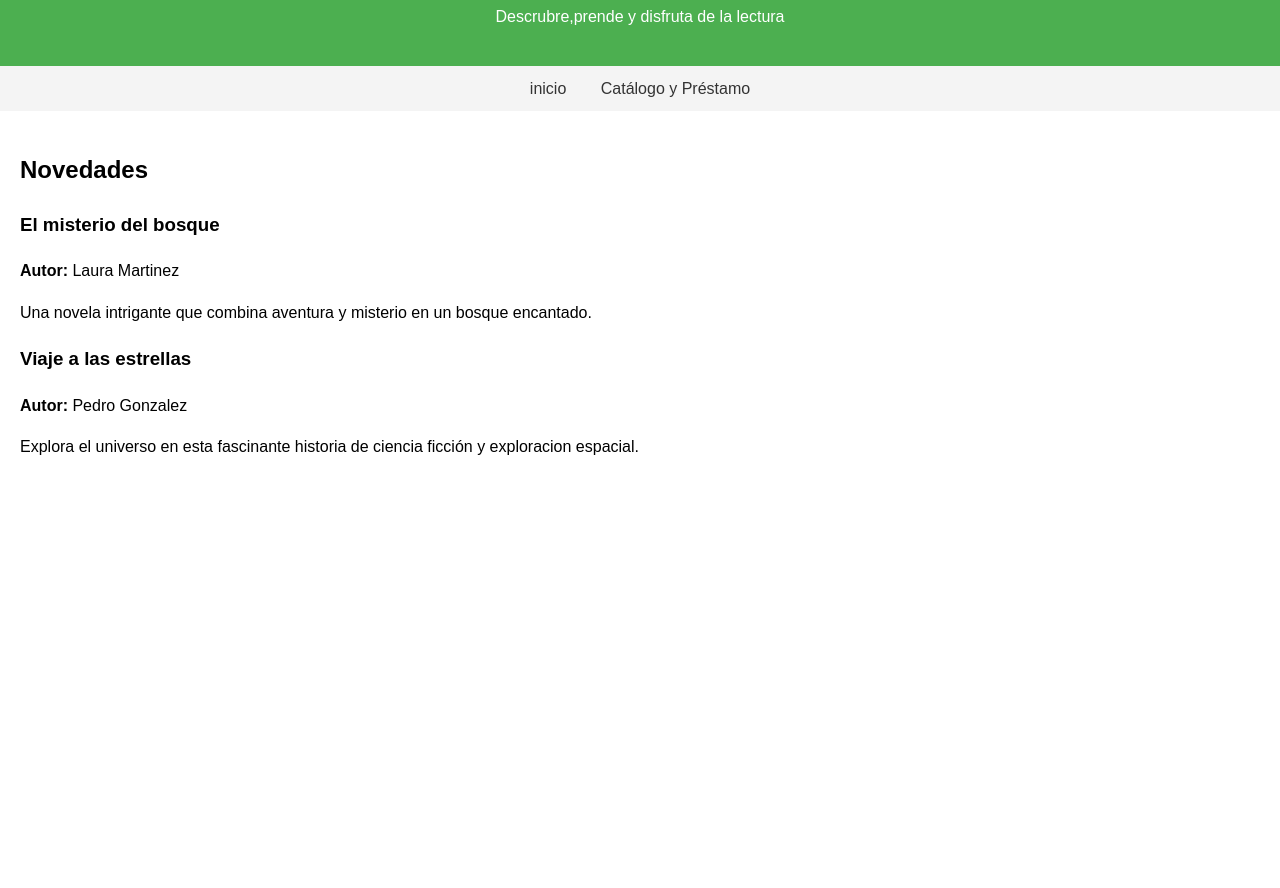
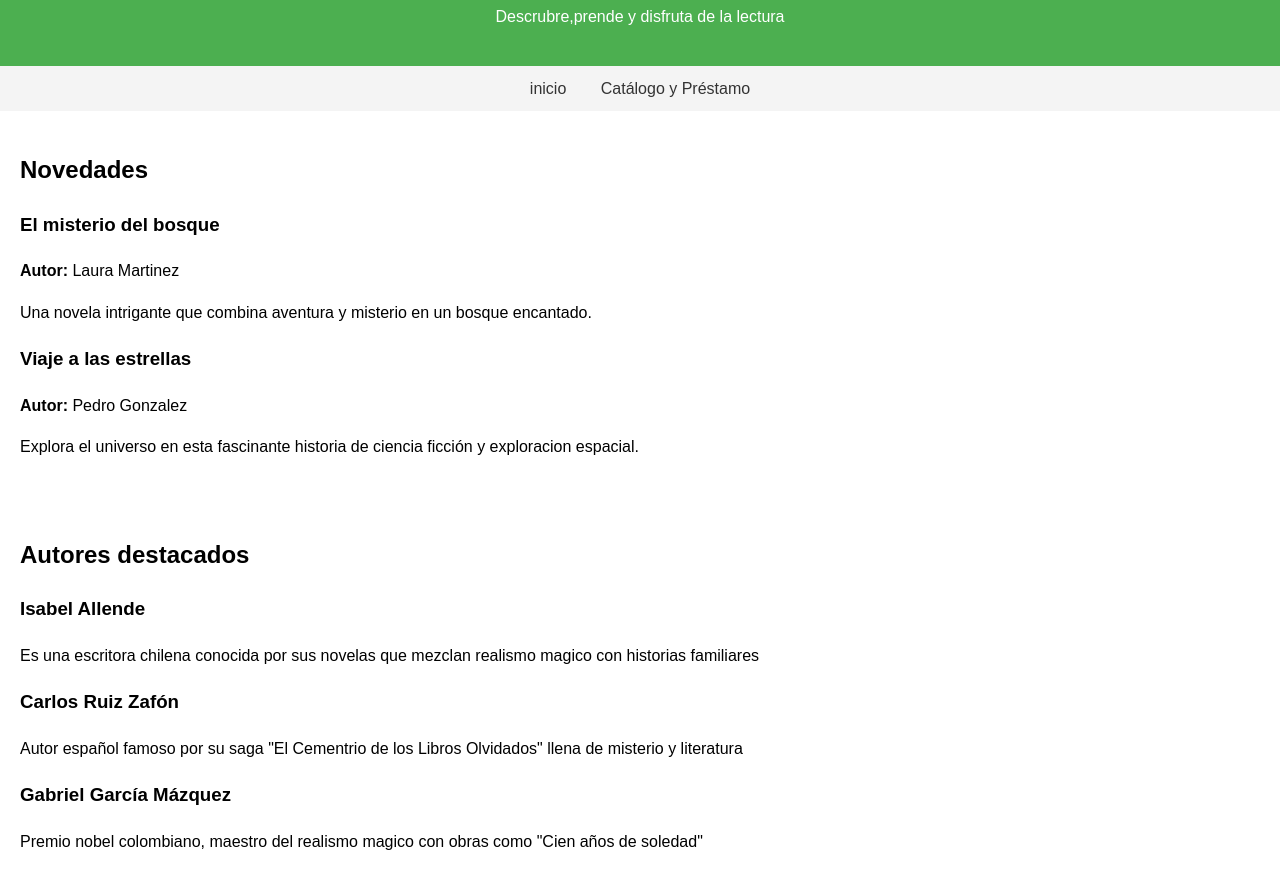
Before and after one commit to daritanton3-tech/biblioteca, a plain HTML site: page index.html in a window 1280 px wide. Shown: the part 94-982 px from the top of the page. Before the commit the page ends 800 px from the top, so only its background shows below. Drawn offline with Linux system fonts and the light colour scheme.

Commit message:
Crear seccion de Autores destacados

```diff
--- a/index.html
+++ b/index.html
@@ -34,5 +34,29 @@
         </p>
       </article>
     </section>
+    <section>
+      <h2>Autores destacados</h2>
+      <article>
+        <h3>Isabel Allende</h3>
+        <p>
+          Es una escritora chilena conocida por sus novelas que mezclan realismo
+          magico con historias familiares
+        </p>
+      </article>
+      <article>
+        <h3>Carlos Ruiz Zafón</h3>
+        <p>
+          Autor español famoso por su saga "El Cementrio de los Libros
+          Olvidados" llena de misterio y literatura
+        </p>
+      </article>
+      <article>
+        <h3>Gabriel García Mázquez</h3>
+        <p>
+          Premio nobel colombiano, maestro del realismo magico con obras como
+          "Cien años de soledad"
+        </p>
+      </article>
+    </section>
   </body>
 </html>
```
